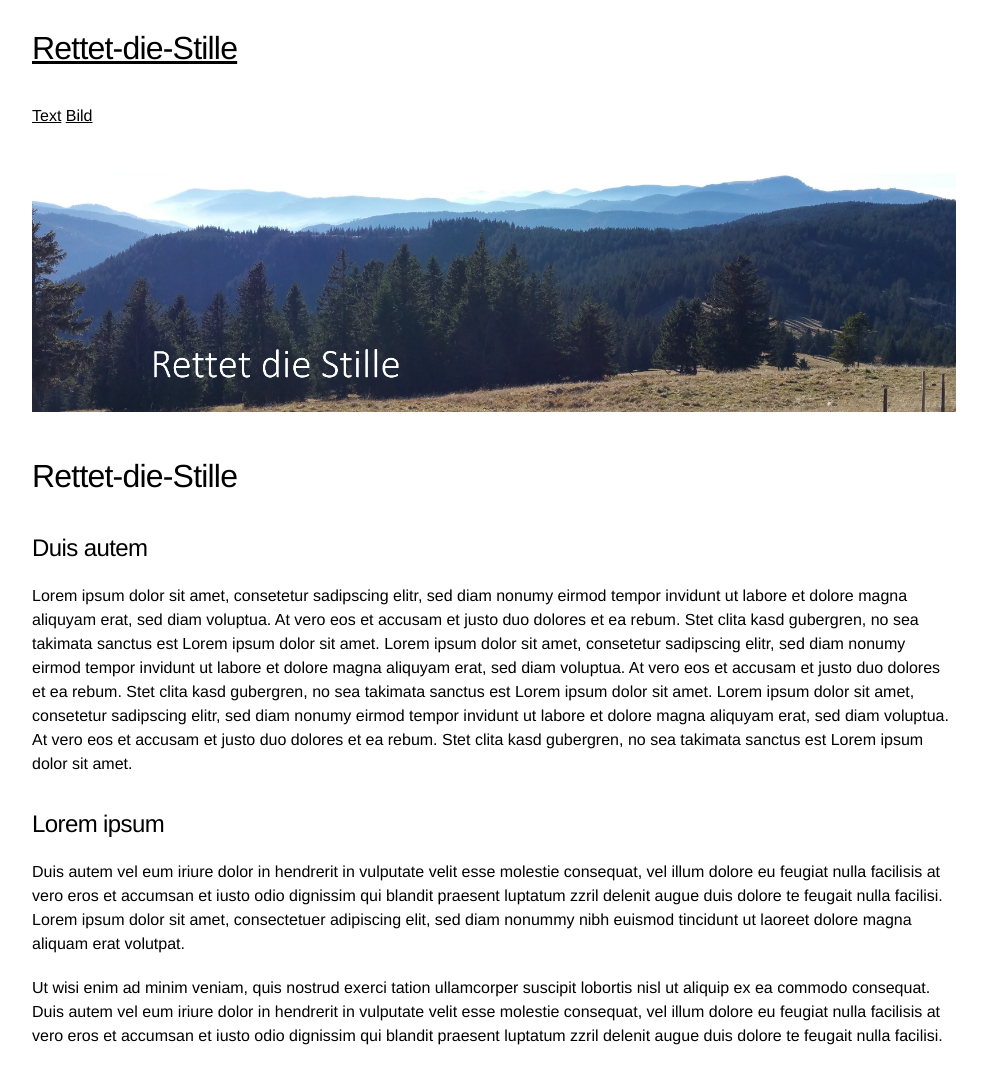
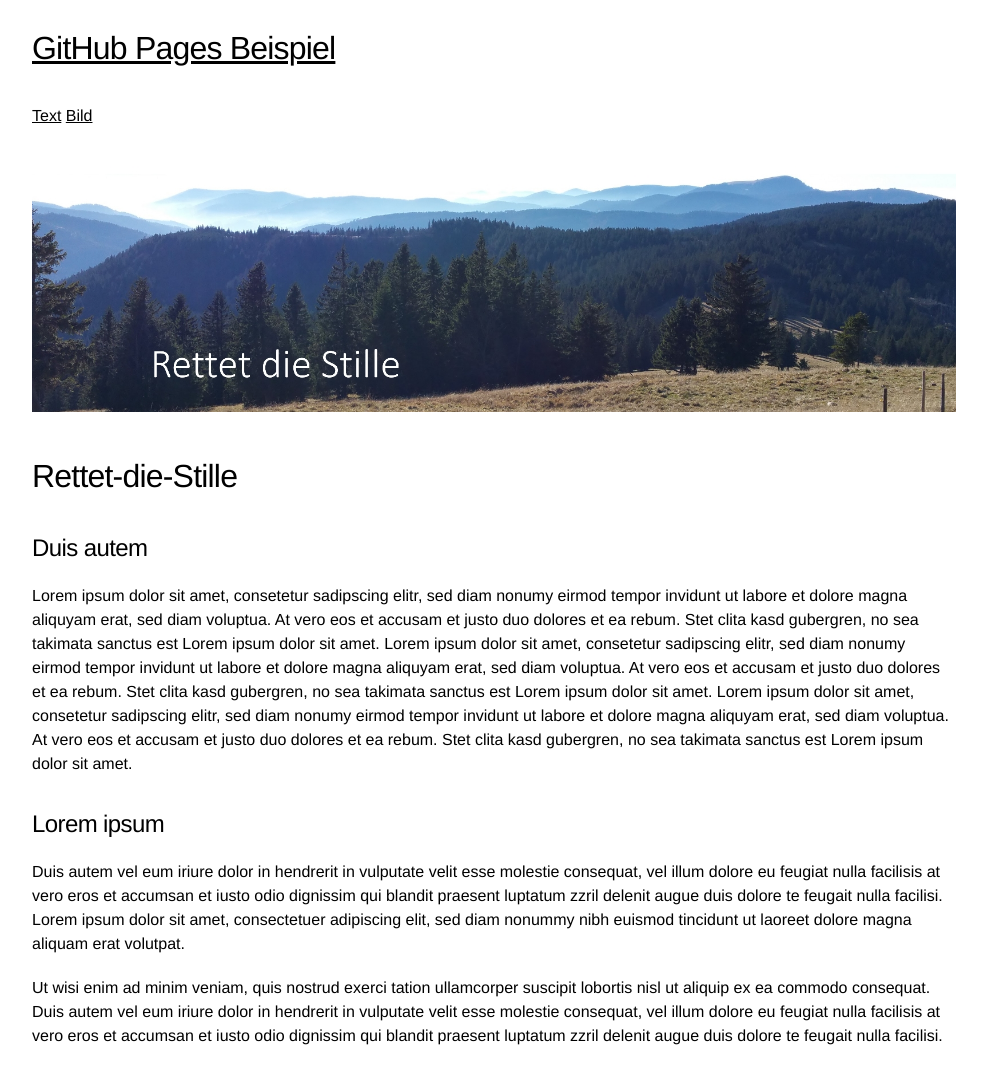
Before and after one commit to rettet-die-stille/rettet-die-stille.github.io, a Jekyll site: the page built from index.md, in a window 1280 px wide. Shown: the whole page, without its empty margins (146-1133 px from the left). Built offline with Jekyll 4.4.1, drawn with Linux system fonts in a browser that asks for light colours.

Commit message:
Update index.md

```diff
--- a/index.md
+++ b/index.md
@@ -1,6 +1,5 @@
 ---
 layout: default
-title: Rettet-die-Stille
 ---
 ![Intro](assets/images/schwarzwald2.jpg)
 
```
